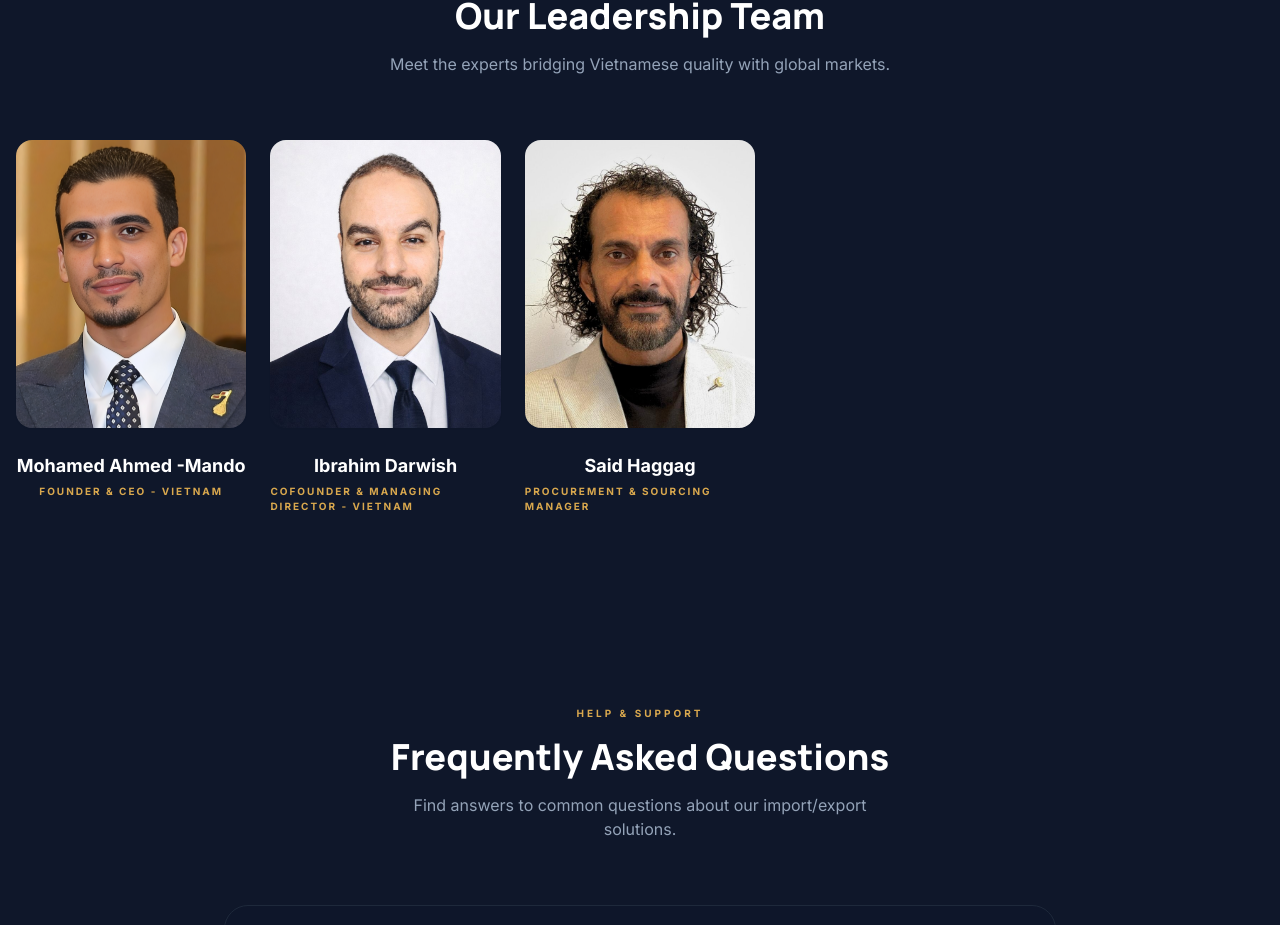
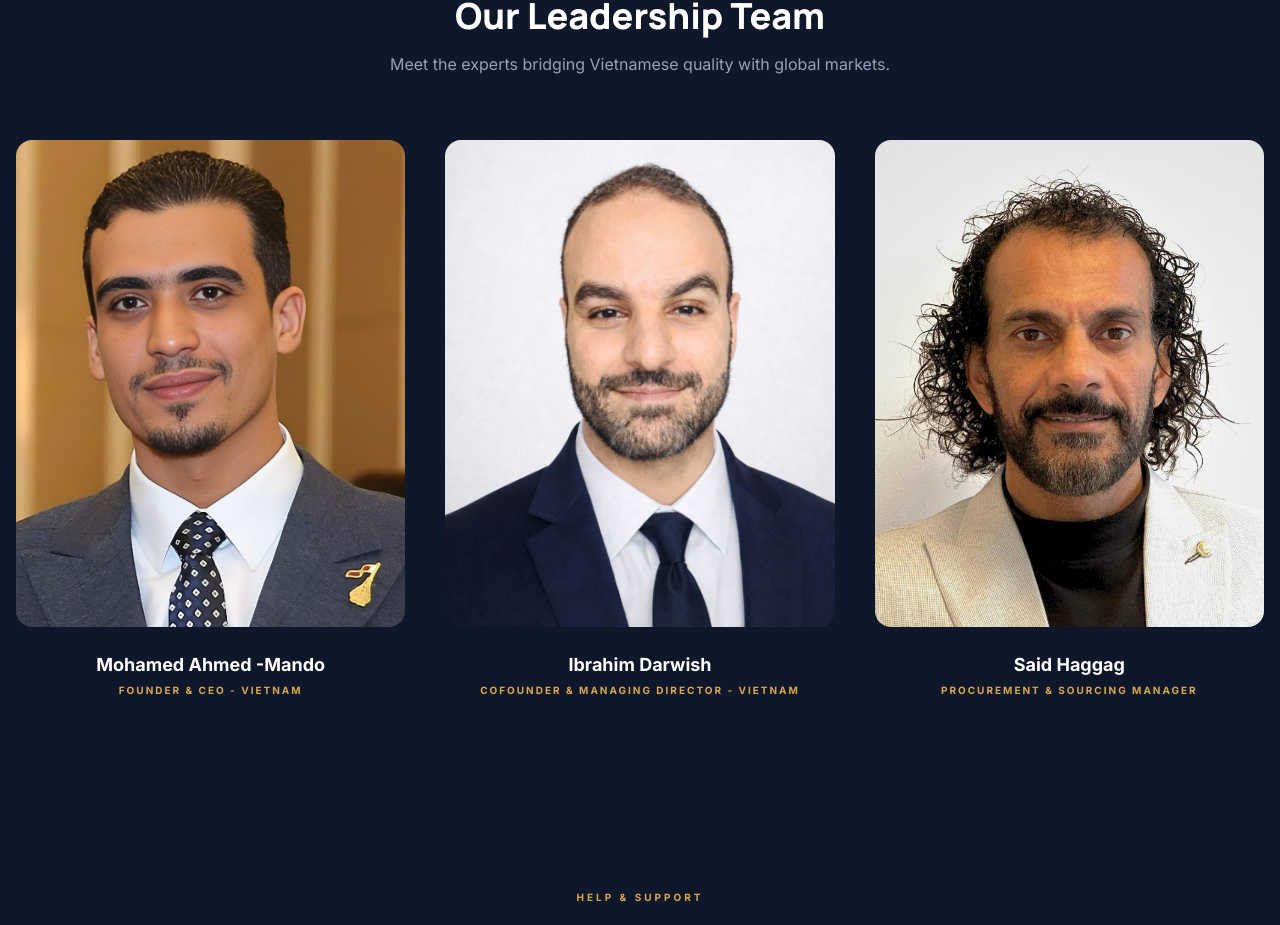
Before and after one commit to Idealdeal-ai/Idvn, a React (Vite) app: page /about in a window 1280 px wide. Shown: the part 1939-2864 px from the top of the page. Built offline with nearby package versions, Linux system fonts and the light colour scheme.

Commit message:
Fix team grid layout to 3 large cards

```diff
--- a/pages/About.tsx
+++ b/pages/About.tsx
@@ -164,11 +164,11 @@
             </p>
           </div>
 
-          <div className="grid grid-cols-2 sm:grid-cols-3 md:grid-cols-4 lg:grid-cols-5 gap-6">
-           {team.slice(0, 3).map((member, index) => (
-  <TeamMember key={index} {...member} />
-))}
-          </div>
+          <div className="grid grid-cols-1 md:grid-cols-3 gap-10">
+  {team.slice(0, 3).map((member, index) => (
+    <TeamMember key={index} {...member} />
+  ))}
+</div>
         </div>
       </section>
 
```
